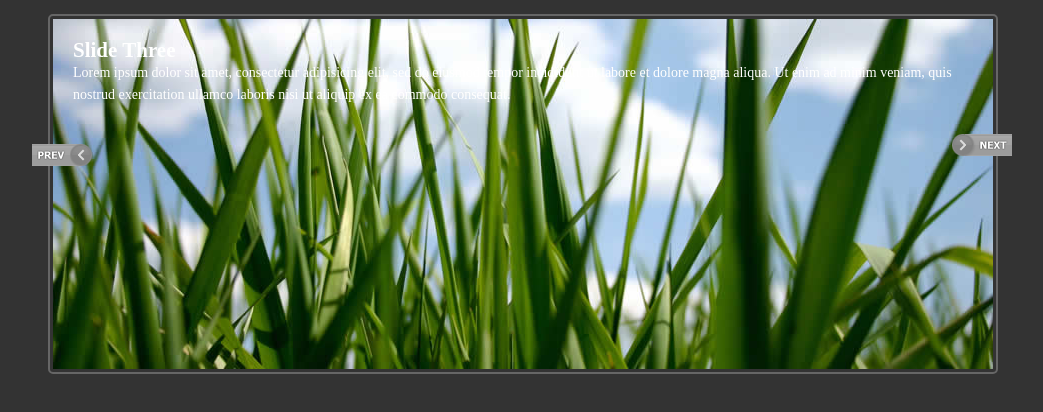
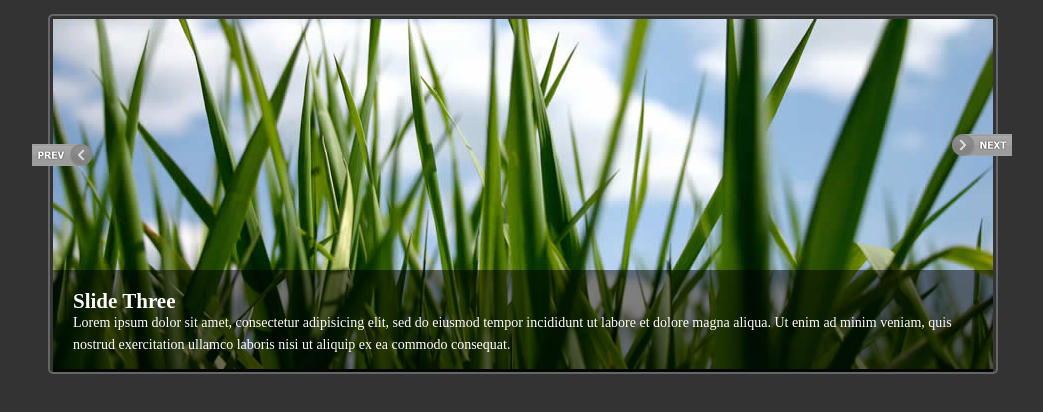
Before and after one commit to Devcrib/jQuery-Content-Slider, a plain HTML site: page index.html in a window 1280 px wide. Shown: the part 68-480 px from the top of the page, without its empty margins (118-1161 px from the left). Drawn offline with Linux system fonts and the light colour scheme.

Commit message:
Finished styling

```diff
--- a/public/css/style.css
+++ b/public/css/style.css
@@ -48,7 +48,9 @@ h1 {
 }
 .slide-copy {
   position: absolute;
+  bottom: 0;
   padding: 20px;
+  background: rgba(0,0,0, 0.5)
 }
 
 #prev, #next {
```
